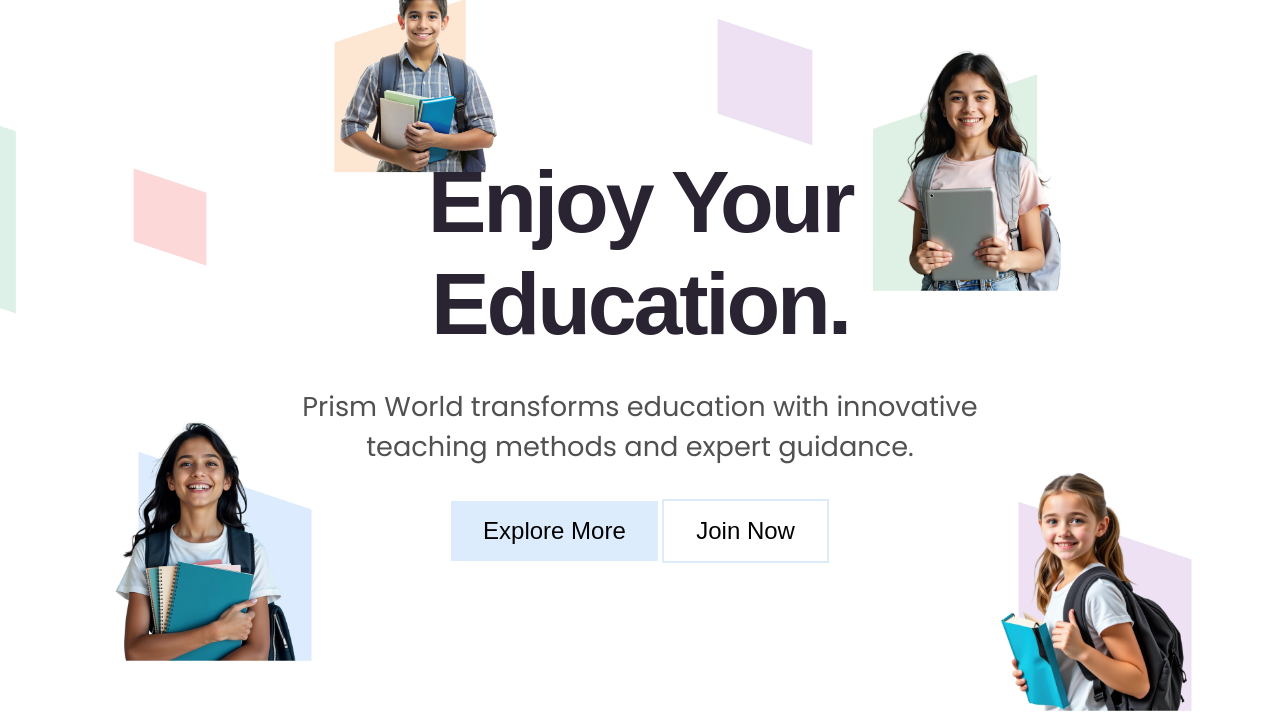
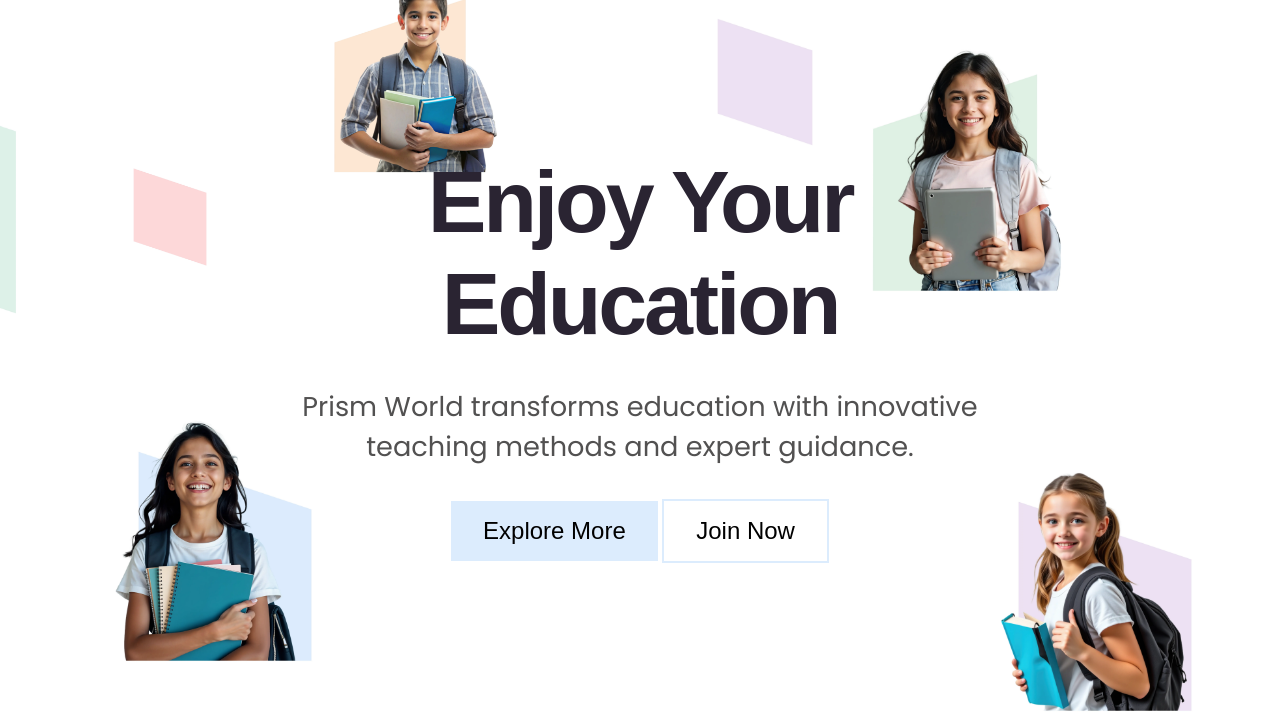
Before and after one commit to Vedmantra/Prism-World, a plain HTML site: page index.html in a window 1280 px wide. Shown: the part 83-800 px from the top of the page. Drawn offline with nearby package versions, Linux system fonts and the light colour scheme.

Commit message:
removed dot

```diff
--- a/index.html
+++ b/index.html
@@ -44,7 +44,7 @@
 
         <div class="content">
             <!-- <h1><span>Step Into</span><br><span>Bright Future.</span></h1> -->
-            <h1><span>Enjoy Your</span><br><span>Education.</span></h1>
+            <h1><span>Enjoy Your</span><br><span>Education</span></h1>
             <h2>Prism World transforms education with innovative teaching methods and expert guidance.</h2>
             <div class="buttons">
                 <button onclick="location.href='#batches'" class="primary-button">Explore More</button>
```
